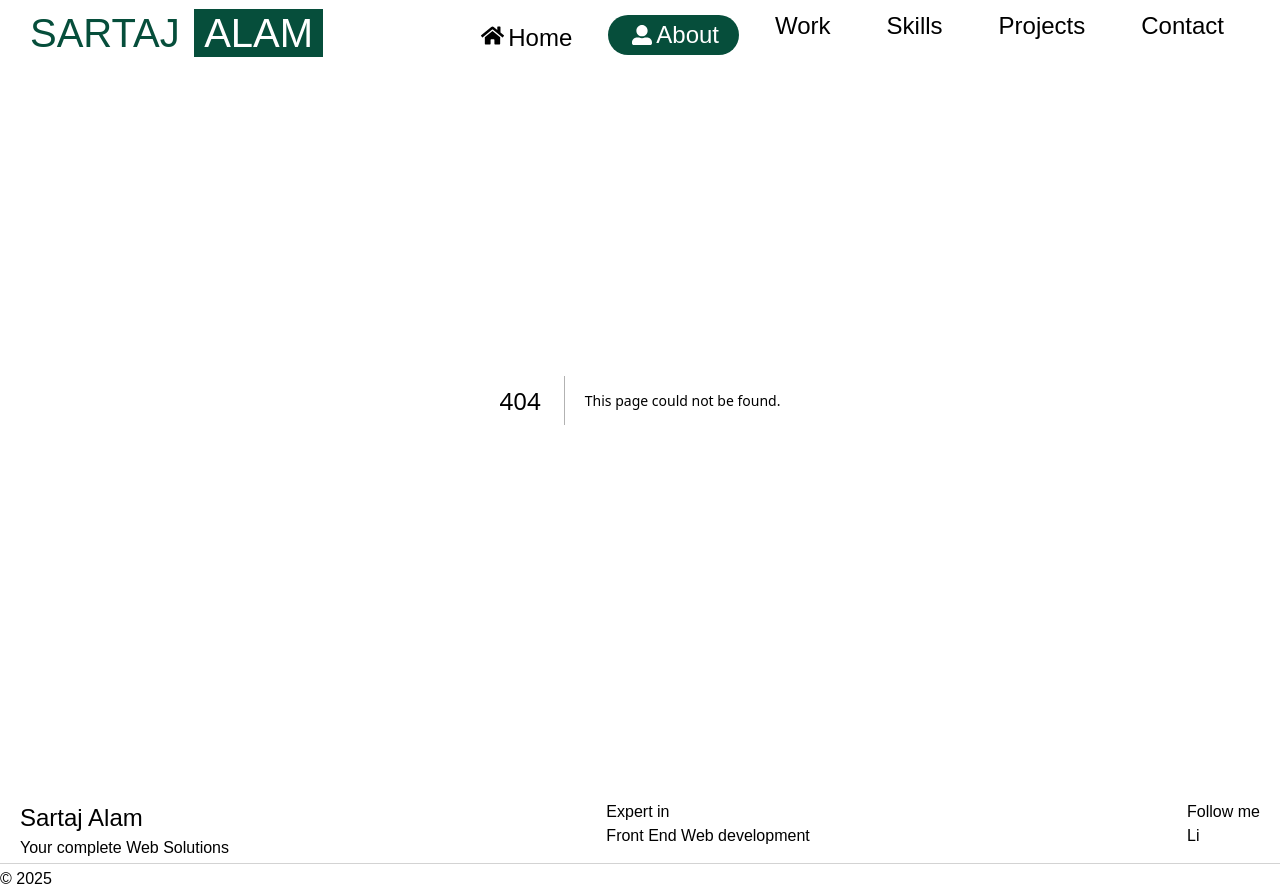
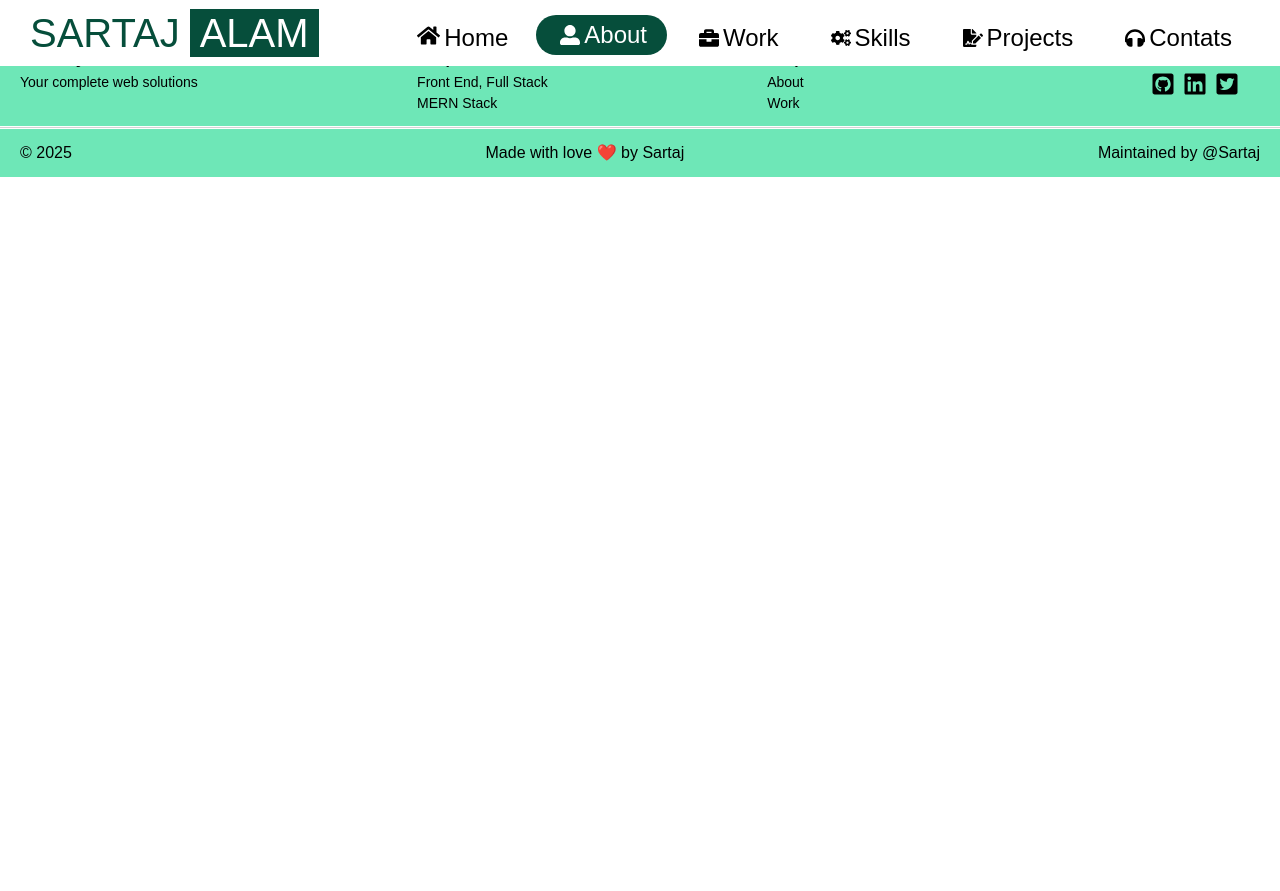
Before and after one commit to sak03/sartaj.dev, a Next.js app: page /about in a window 1280 px wide. Before the commit this address had no page. After the commit the page ends 800 px from the top, so only its background shows below. Built offline with nearby package versions, Linux system fonts and the light colour scheme.

Commit message:
header footer updated

```diff
--- /dev/null
+++ b/src/app/about/page.js
@@ -0,0 +1,8 @@
+
+const About = () => {
+  return (
+    <div>About</div>
+  )
+}
+
+export default About
--- a/src/components/Footer.js
+++ b/src/components/Footer.js
@@ -1,26 +1,40 @@
 import React from 'react'
+import { FaGithubSquare, FaLinkedin, FaTwitterSquare } from "react-icons/fa";
 
 const Footer = () => {
   const currentDate = new Date()
   return (
     <div className='bg-white'>
-      <div className='px-5 flex justify-between'>
+      <div className='px-5 flex justify-between py-3 light-bg'>
         <div>
           <h3 className='footer-item'>Sartaj Alam</h3>
-          <p>Your complete Web Solutions</p>
+          <p className='footer-sub-item'>Your complete web solutions</p>
         </div>
         <div>
-          <h3>Expert in</h3>
-          <p>Front End Web development</p>
+          <h3 className='footer-item'>Expert in</h3>
+          <p className='footer-sub-item'>Front End, Full Stack</p>
+          <p className='footer-sub-item'>MERN Stack</p>
         </div>
         <div>
-          <h3>Follow me</h3>
-          <p>Li</p>
+          <h3 className='footer-item'>Important Links</h3>
+          <p className='footer-sub-item'>About</p>
+          <p className='footer-sub-item'>Work</p>
+        </div>
+        <div>
+          <h3 className='footer-item'>Follow me</h3>
+          <div className='flex'>
+          <a href='https://github.com/sak03' target='_blank' className='footer-sub-item-icon'><FaGithubSquare /></a>
+          <a href='https://www.linkedin.com/in/sak03/' target='_blank' className='footer-sub-item-icon mx-2'><FaLinkedin /></a>
+          <a href='https://x.com/sartaj_03' target='_blank' className='footer-sub-item-icon'><FaTwitterSquare /></a>
+          </div>
         </div>
       </div>
-      <div>
-        <div className='footer-line'></div>
-        &copy; {currentDate.getFullYear()}</div>
+      <div className='footer-line'></div>
+      <div className='px-5 flex justify-between py-3 light-bg'>
+        <span className='footer-bottom'> &copy; {currentDate.getFullYear()}</span>
+        <span className='footer-bottom'>Made with love ❤️ by Sartaj</span>
+        <span className='footer-bottom'>Maintained by @Sartaj</span>
+      </div>
     </div>
   )
 }
--- a/src/components/Header.js
+++ b/src/components/Header.js
@@ -2,28 +2,32 @@
 import Link from 'next/link';
 import { usePathname } from 'next/navigation';
 import React from 'react'
-import { FaHome, FaUser, FaUserAlt } from "react-icons/fa";
+import { FaBriefcase, FaCogs, FaFileSignature, FaHeadphones, FaHome, FaUser, FaUserAlt } from "react-icons/fa";
 
 const Header = () => {
   const pathName = usePathname();
   console.log("pathName", pathName)
   return (
     <div className='px-5 flex justify-between bg-white'>
-      <h3 className='pointer brand-name'><span className='brand-name1'>SARTAJ</span> <span className='brand-name2'>ALAM</span></h3>
+      <h3 className='pointer brand-name'><span className='brand-name1'>SARTAJ</span><span className='brand-name2'>ALAM</span></h3>
       <div className='flex my-2'>
         <Link href={'/'}>
           <span className={`header-item${pathName === '/' ? "-active" : ""} flex`}> <FaHome className='mt-1 mx-1' style={{ fontSize: "23px" }} /> Home </span></Link>
         <Link href={'/about'}>
-          <span className={`header-item${pathName === '/about' ? "-active" : ""} mx-4 flex`}><FaUserAlt className='mt-2 mx-1' style={{ fontSize: "20px" }} /> About</span>
+          <span className={`header-item${pathName === '/about' ? "-active" : ""} mx-2 flex`}><FaUserAlt className='mt-2 mx-1' style={{ fontSize: "20px" }} /> About</span>
         </Link>
         <Link href={'/work'}>
-          <span className='header-item'>Work</span></Link>
+          <span className={`header-item${pathName === '/work' ? "-active" : ""} flex`}><FaBriefcase className='mt-2 mx-1' style={{ fontSize: "20px" }} /> Work</span>
+        </Link>
         <Link href={'/skills'}>
-          <span className='header-item mx-4'>Skills</span></Link>
+          <span className={`header-item${pathName === '/skills' ? "-active" : ""} mx-2 flex`}><FaCogs className='mt-2 mx-1' style={{ fontSize: "20px" }} /> Skills</span>
+        </Link>
         <Link href={'/projects'}>
-          <span className='header-item'>Projects</span></Link>
-        <Link href={'/contact'}>
-          <span className='header-item mx-4'>Contact</span></Link>
+          <span className={`header-item${pathName === '/projects' ? "-active" : ""} flex`}><FaFileSignature className='mt-2 mx-1' style={{ fontSize: "20px" }} /> Projects</span>
+        </Link>
+        <Link href={'/contacts'}>
+          <span className={`header-item${pathName === '/contacts' ? "-active" : ""} mx-2 flex`}><FaHeadphones className='mt-2 mx-1' style={{ fontSize: "20px" }} /> Contats</span>
+        </Link>
       </div>
     </div>
   )
--- a/src/scss/_footer.scss
+++ b/src/scss/_footer.scss
@@ -1,10 +1,29 @@
 .footer-item{
     color: $dark-text;
+    font-size: 24px;
+}
+
+.footer-sub-item {
+    color: $dark-text;
+    font-size: 14px;
+}
+
+.footer-sub-item-icon {
+    color: $dark-text;
+    font-size: 24px;
+}
+
+.footer-sub-item-icon a:hover {
+    color: $theme-dark-text;
     font-size: 24px;
 }
 
 .footer-line{
     height: 1px;
     background-color: lightgray;
-    margin: 3px 0px;
+    margin: 1px 0px;
 }
+
+.footer-bottom{
+        color: $dark-text;
+}
--- a/src/scss/_globalStyle.scss
+++ b/src/scss/_globalStyle.scss
@@ -1,3 +1,11 @@
 .pointer{
     cursor: pointer;
 }
+
+.dark-bg{
+    background-color: $theme-dark-text !important;
+}
+
+.light-bg{
+    background-color: $theme-light-text !important;
+}
--- /dev/null
+++ b/src/utils/datas/workExpData.js
@@ -0,0 +1 @@
+export const workData = []
```
